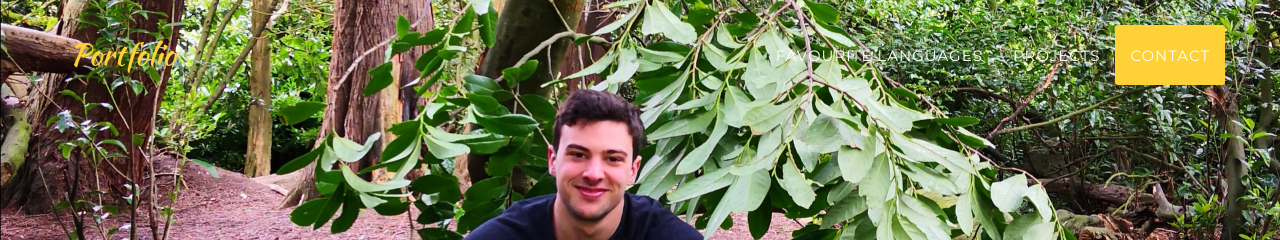
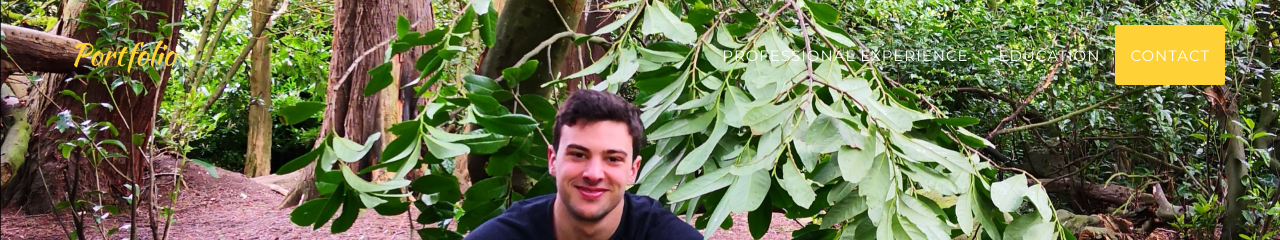
Before and after one commit to noemiefun/noemiefun.github.io, a Jekyll site: the page built from index.html, in a window 1280 px wide. Shown: the top 240 px of the page. Built offline with Jekyll 4.4.1, drawn with Linux system fonts in a browser that asks for light colours; some web fonts are replaced.

Commit message:
header: change to professional experience + education

```diff
--- a/_includes/header.html
+++ b/_includes/header.html
@@ -19,10 +19,10 @@
                         <a href="#page-top"></a>
                     </li>
                     <li>
-                        <a class="page-scroll" href="#services">Favourite Languages</a>
+                        <a class="page-scroll" href="#services">Professional Experience</a>
                     </li>
                     <li>
-                        <a class="page-scroll" href="#about">Projects</a>
+                        <a class="page-scroll" href="#about">Education</a>
                     </li>
                     <li>
                         <a class="page-scroll" href="#contact">Contact</a>
```
Also changed, not shown: 8 other files.
